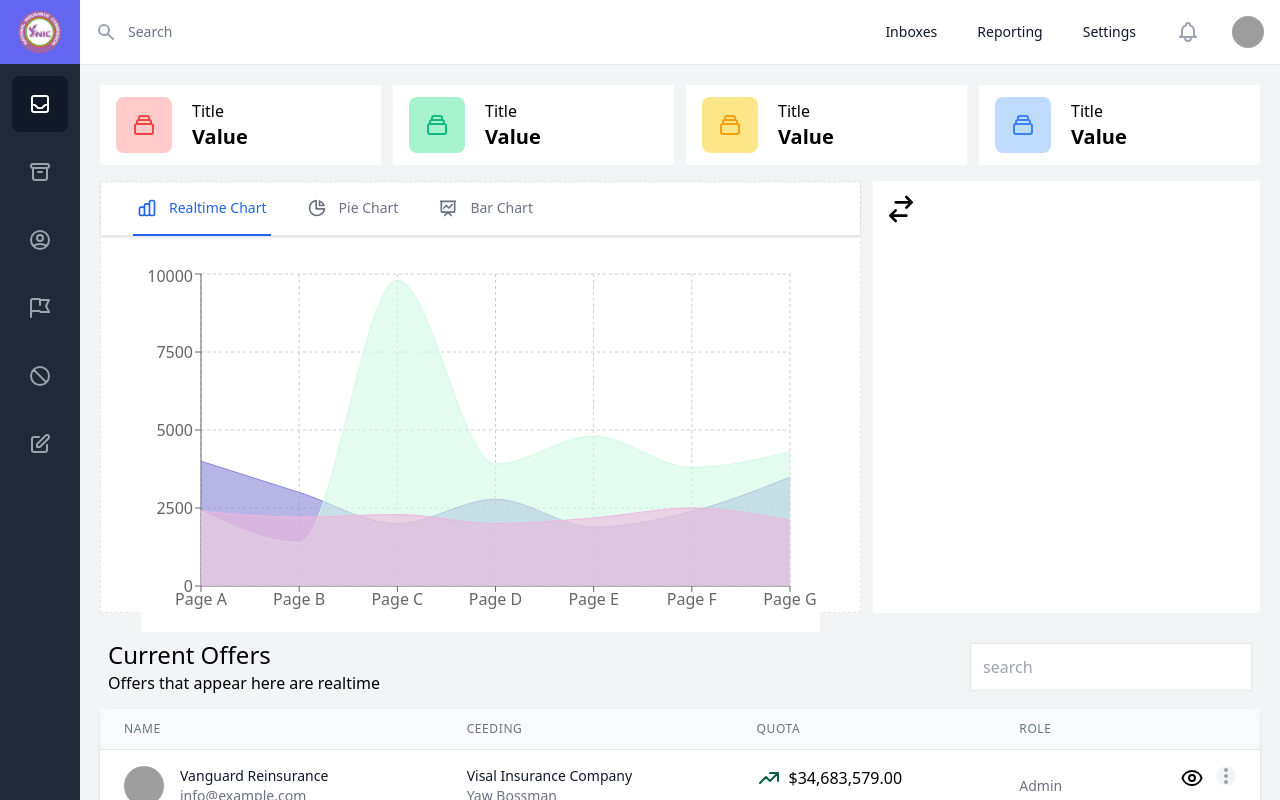
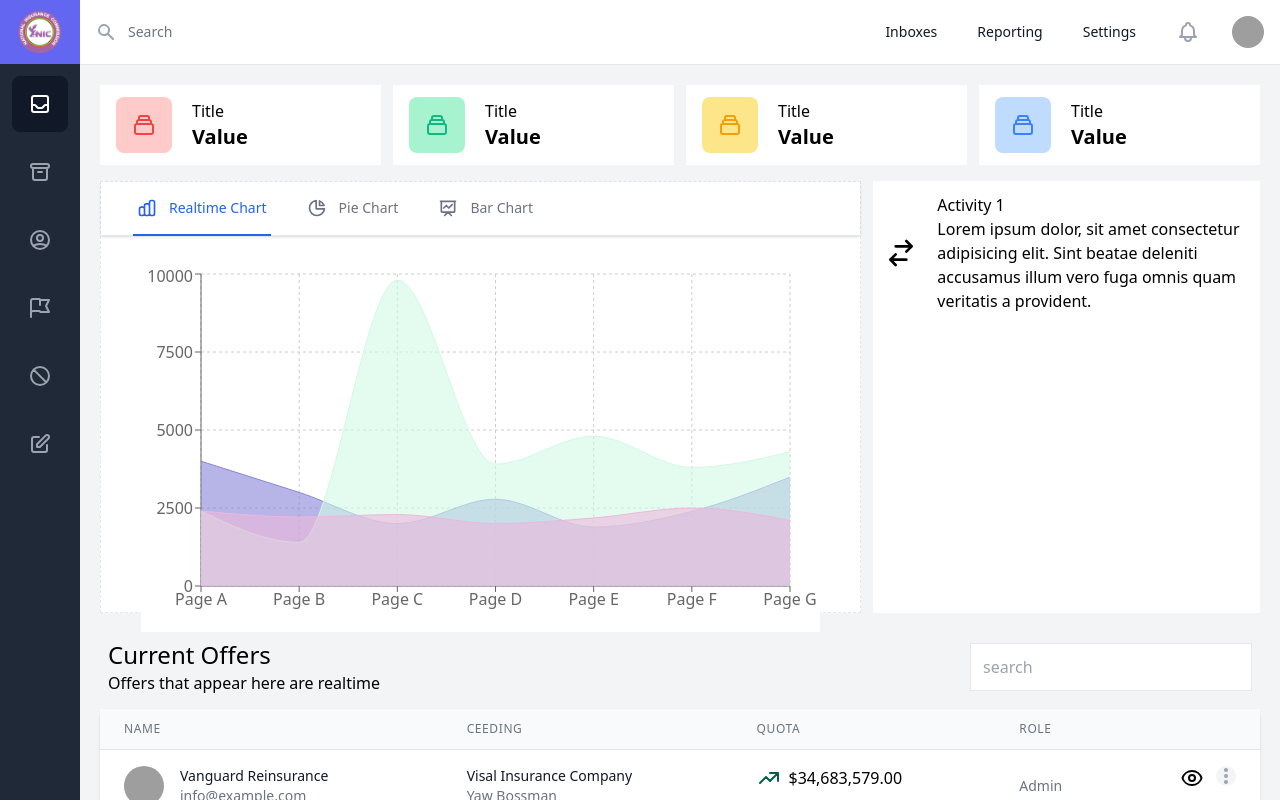
Before and after one commit to Khoby-790/template-nic, a React (Create React App) app: page / in a window 1280 px wide. Built offline with nearby package versions, Linux system fonts and the light colour scheme; grey boxes are pictures that could not be loaded.

Commit message:
--- Auto-Git Commit ---

```diff
--- a/src/pages/Dashboard/Dashboard.tsx
+++ b/src/pages/Dashboard/Dashboard.tsx
@@ -69,12 +69,15 @@ const Dashboard = (props: Props) => {
                 <div className="w-1/3">
                     <div className="bg-white px-3 pt-3 h-full">
                         <div className="flex flex-row">
-                            <div className="w-20">
+                            <div className="w-20 flex items-center justify-center">
                                 <svg className="h-8 w-8" xmlns="http://www.w3.org/2000/svg" fill="none" viewBox="0 0 24 24" stroke="currentColor">
                                     <path strokeLinecap="round" strokeLinejoin="round" strokeWidth={2} d="M8 7h12m0 0l-4-4m4 4l-4 4m0 6H4m0 0l4 4m-4-4l4-4" />
                                 </svg>
                             </div>
-                            <div className=""></div>
+                            <div className="flex ml-5 flex-col">
+                                <span>Activity 1</span>
+                                <span>Lorem ipsum dolor, sit amet consectetur adipisicing elit. Sint beatae deleniti accusamus illum vero fuga omnis quam veritatis a provident.</span>
+                            </div>
                         </div>
                     </div>
                 </div>
```
